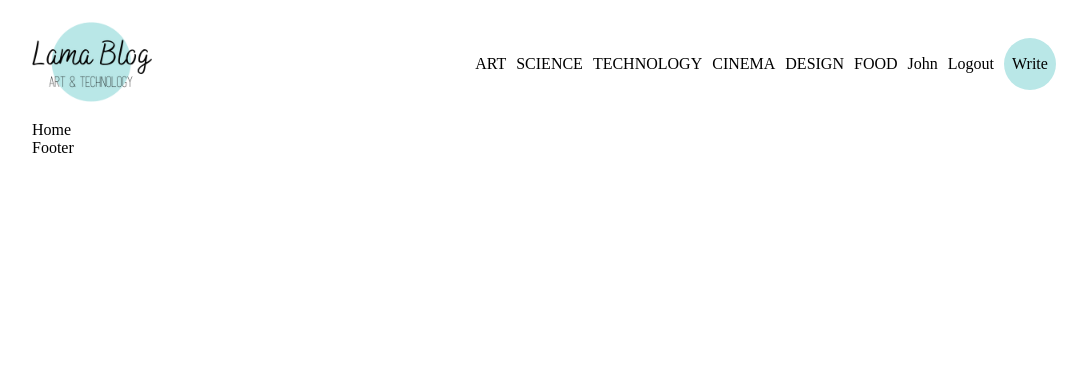
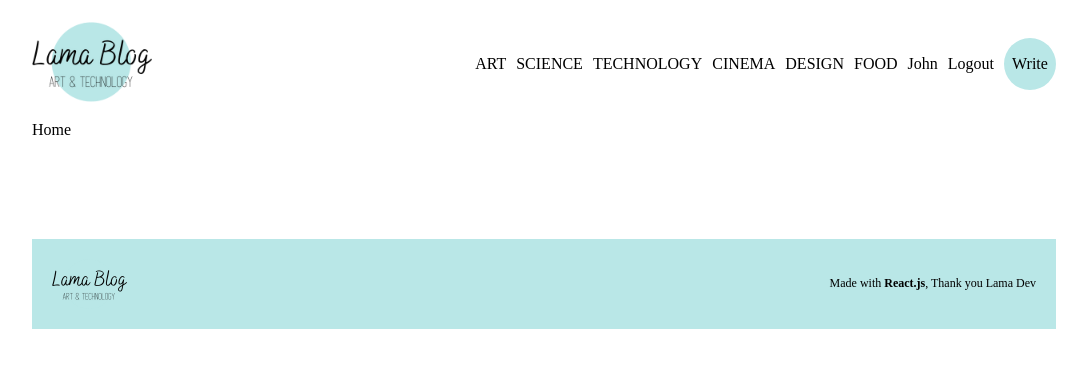
Before and after one commit to VitorDiasBode/lama-blog, a React (Vite) app in the folder client/: page / in a window 1280 px wide. Shown: the top 368 px of the page, without its empty margins (96-1183 px from the left). Built offline with nearby package versions, Linux system fonts and the light colour scheme.

Commit message:
update: adiciona estilo ao footer

```diff
--- a/client/src/components/Footer.jsx
+++ b/client/src/components/Footer.jsx
@@ -1,8 +1,12 @@
 import React from 'react'
+import Logo from '../img/logo.png'
 
 function Footer() {
   return (
-    <div>Footer</div>
+    <footer>
+      <img src={Logo} alt='logo'/>
+      <span>Made with <b>React.js</b>, Thank you Lama Dev</span>
+    </footer>
   )
 }
 
--- a/client/src/style.scss
+++ b/client/src/style.scss
@@ -105,5 +105,21 @@
                 }
             }
         }
+
+        //FOOTER
+        footer {
+            margin-top: 100px;
+            display: flex;
+            justify-content: space-between;
+            align-items: center;
+            background-color: $lightGreen;
+            padding: 20px;
+            font-size: 12px;
+
+            img {
+                height: 50px;
+            }
+
+        }
     }
 }
```
